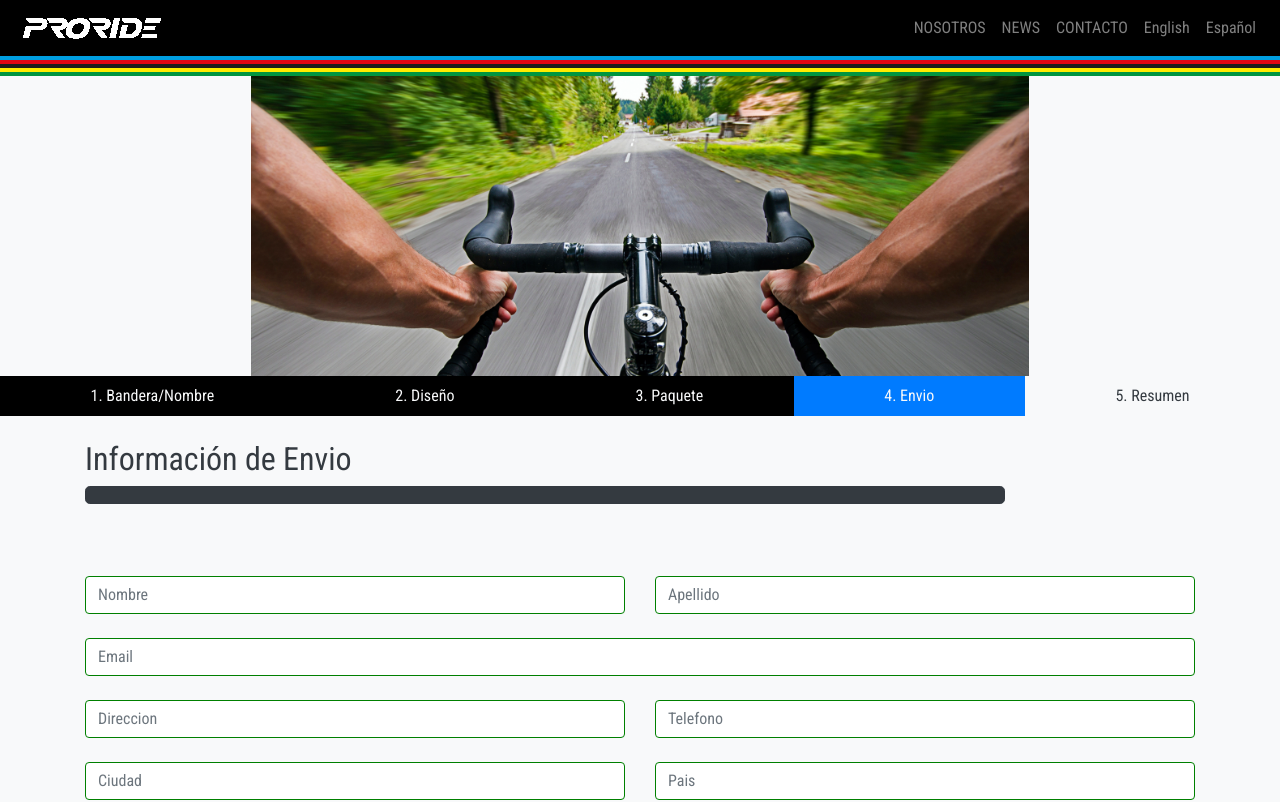
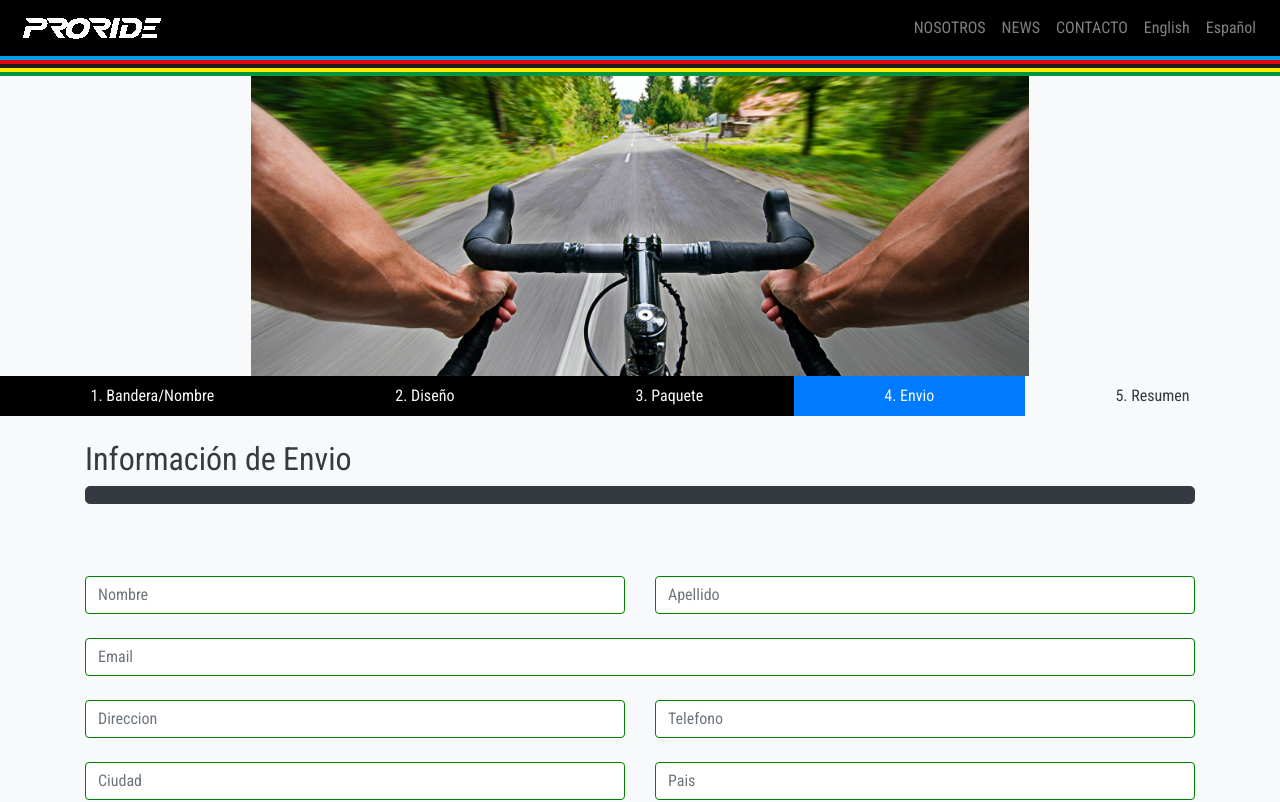
Before and after one commit to marcohern/bikestickers, an Angular app in the folder angular5/: page /billing in a window 1280 px wide. Shown: the top 802 px of the page. Built offline with nearby package versions, Linux system fonts and the light colour scheme.

Commit message:
favico, layout

```diff
--- a/angular5/src/app/mods/bike/billing/billing.component.html
+++ b/angular5/src/app/mods/bike/billing/billing.component.html
@@ -4,7 +4,7 @@
 <div class="container">
     <h2>Información de Envio</h2>
     <div class="row">
-        <div class="col-md-10">
+        <div class="col-md-12">
             <div class="btn btn-dark btn-lg btn-block">
                 <img *ngIf="order.sticker.flag" [alt]="order.sticker.flag.name" [src]="bs.flagPath(order.sticker.flag)" width="64px" />
                 <span>{{order.sticker.fname}} <strong>{{order.sticker.lname}}</strong></span>
```
Also changed, not shown: 1 other file (tests, documents, lock files or other folders).
